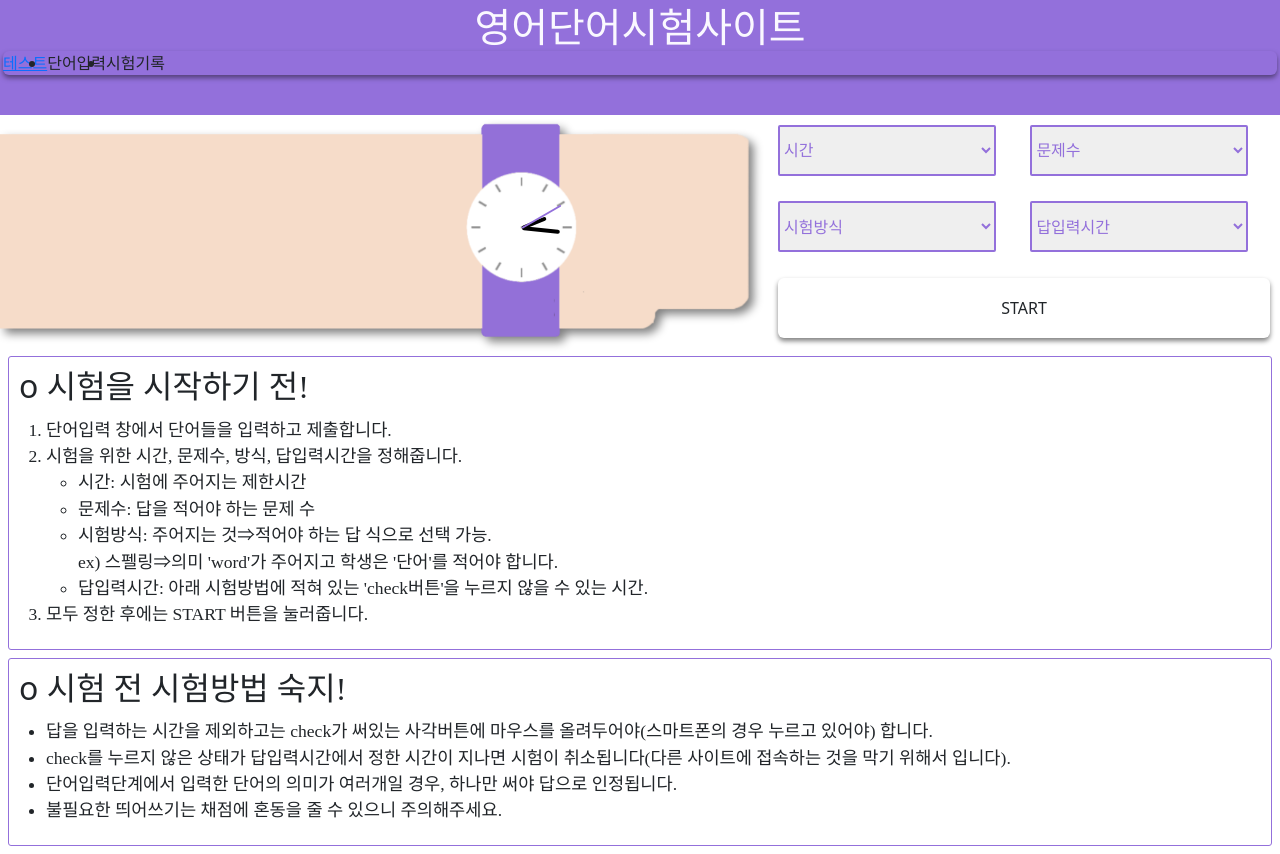
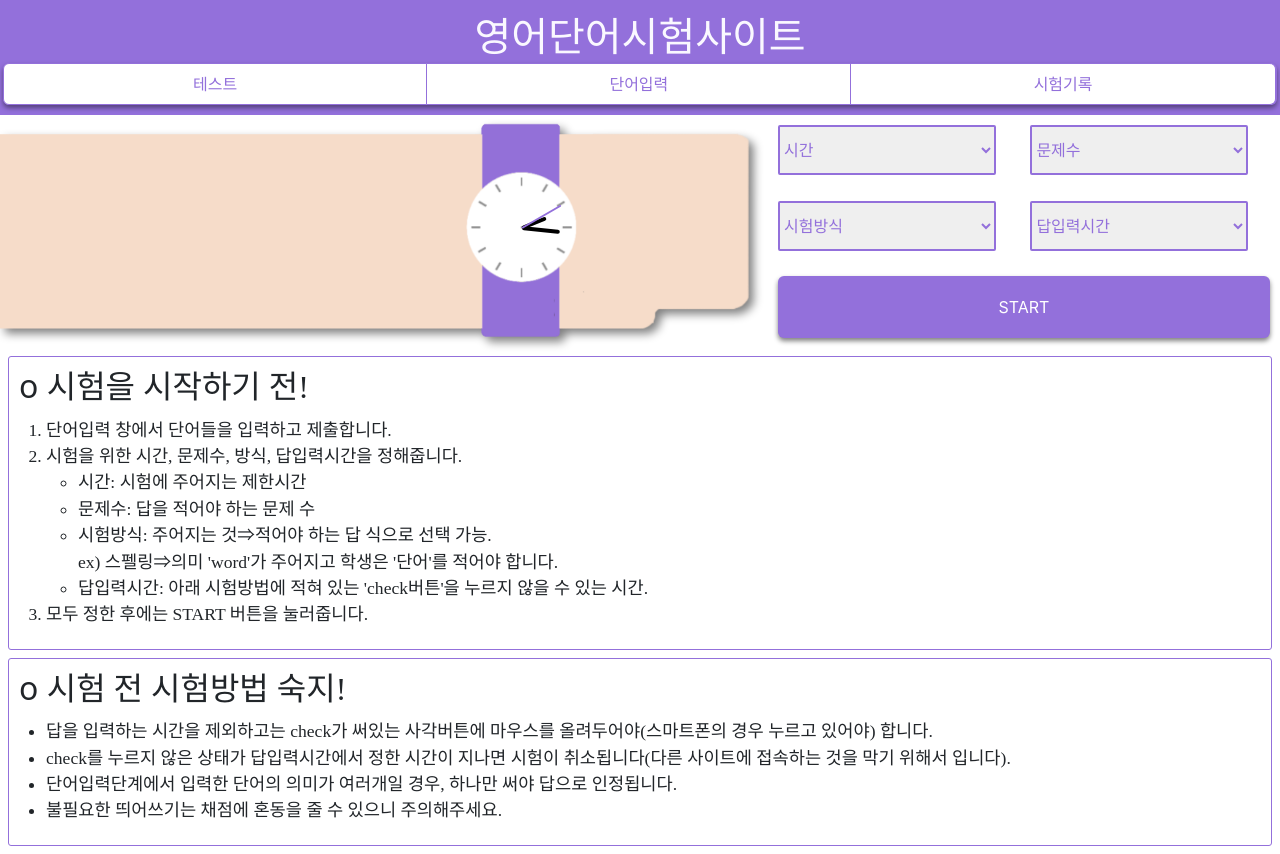
Before and after one commit to dandamdandam/En_word_test_web, a React (Create React App) app in the folder client/: page / in a window 1280 px wide. Built offline with nearby package versions, Linux system fonts and the light colour scheme; a web font is replaced by a local one.

Commit message:
Refactor: testsetting page done

```diff
--- a/client/public/index.html
+++ b/client/public/index.html
@@ -11,6 +11,7 @@
     />
     <meta name='keyword', content='voca test, 단어시험, 단어시험사이트, 영어공부, 영어단어공부, 영어단어시험'/>
     <meta name="author", content="JeongDaYeon"/>
+    <link rel="stylesheet" href="https://cdn.jsdelivr.net/npm/bootstrap@5.2.3/dist/css/bootstrap.min.css"/>
     <link rel="apple-touch-icon" href="%PUBLIC_URL%/logo192.png" />
     <link rel="manifest" href="%PUBLIC_URL%/manifest.json" />
     <title>영어단어시험</title>
--- a/client/src/App.js
+++ b/client/src/App.js
@@ -2,13 +2,11 @@ import { BrowserRouter, Routes, Route, useLocation } from 'react-router-dom';
 import { useEffect } from "react";
 import TestSet from './testSetting';
 import Header from './components/header';
-import './style.css';
 
 function App() {
   return (
     <div className='App'>
       <BrowserRouter>
-        <link rel="stylesheet" href="https://cdn.jsdelivr.net/npm/bootstrap@5.2.3/dist/css/bootstrap.min.css"/>
         <Header/>
         <ScrollToTop/>
         <Routes>
--- a/client/src/components/header.js
+++ b/client/src/components/header.js
@@ -6,9 +6,9 @@ function Header(){
             <h1>영어단어시험사이트</h1>
             <nav>
                 <ul className="list-group list-group-horizontal">
-                    <li id='list-group-item'><Link className="link" to="/">테스트</Link></li>
-                    <li id='list-group-item'>단어입력</li>
-                    <li id='list-group-item'>시험기록</li>
+                    <li className='list-group-item'><Link className="link" to="/">테스트</Link></li>
+                    <li className='list-group-item'>단어입력</li>
+                    <li className='list-group-item'>시험기록</li>
                 </ul>
             </nav>
         </header>
--- a/client/src/style.css
+++ b/client/src/style.css
@@ -33,6 +33,14 @@ h1{
 }
 nav li{
   cursor: pointer;
+}
+nav li .link{
+  display: flex;
+  width:100%;
+  height: 100%;
+  place-content: center;
+  color: var(--main-c);
+  text-decoration: none;
 }
 
 /*시험 설정 부분 스타일*/
--- a/client/src/testSetting.js
+++ b/client/src/testSetting.js
@@ -1,6 +1,7 @@
 import { useEffect } from "react";
 import SelectBox from "./components/selectBox";
 import clock from "./javascripts/timer.js";
+import './style.css';
 
 function TestSet(){
     return(
```
